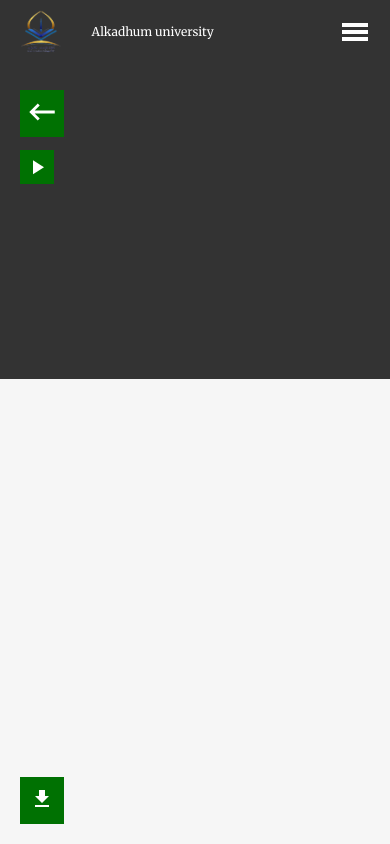
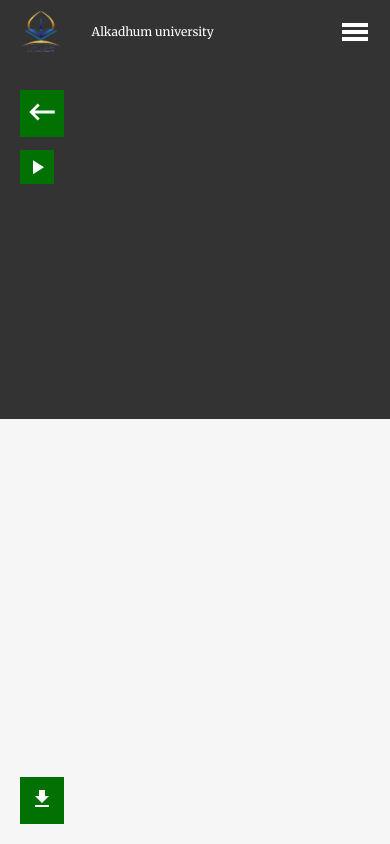
Before and after one commit to ht3aa/english_bag, a Next.js app: page /lecture in a window 390 px wide. Built offline with nearby package versions, Linux system fonts and the light colour scheme.

Commit message:
Update Lecture.module.css

```diff
--- a/styles/Lecture.module.css
+++ b/styles/Lecture.module.css
@@ -1,8 +1,9 @@
 .container {
   display: flex;
-  justify-content: center;
+  justify-content: flex-end;
+  align-items: flex-end;
   background-color: var(--primary-color);
-  padding-top: 64px;
+  padding: 64px 20px 0 50px;
 }
 
 .fileSection {
@@ -11,3 +12,23 @@
   display: flex;
   flex-direction: column;
 }
+
+.container iframe {
+  position: fixed;
+  left: 50px;
+  top: 220px;
+}
+
+@media only screen and (max-width: 1100px) {
+  .container {
+    flex-direction: column;
+    align-items: center;
+    padding: 64px 20px 0 20px;
+  }
+
+  .container iframe {
+    position: static;
+    width: 100%;
+    margin: 20px 0;
+  }
+}
```
